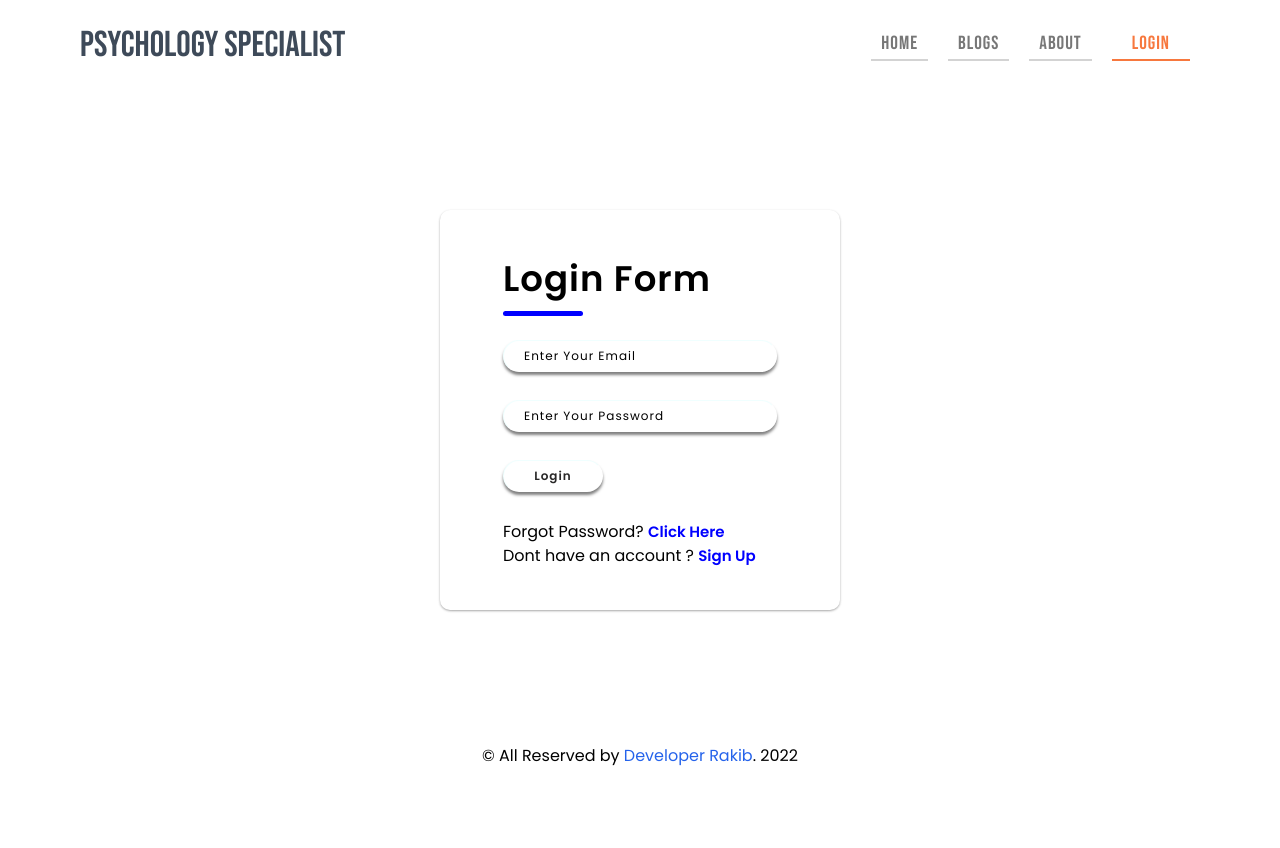
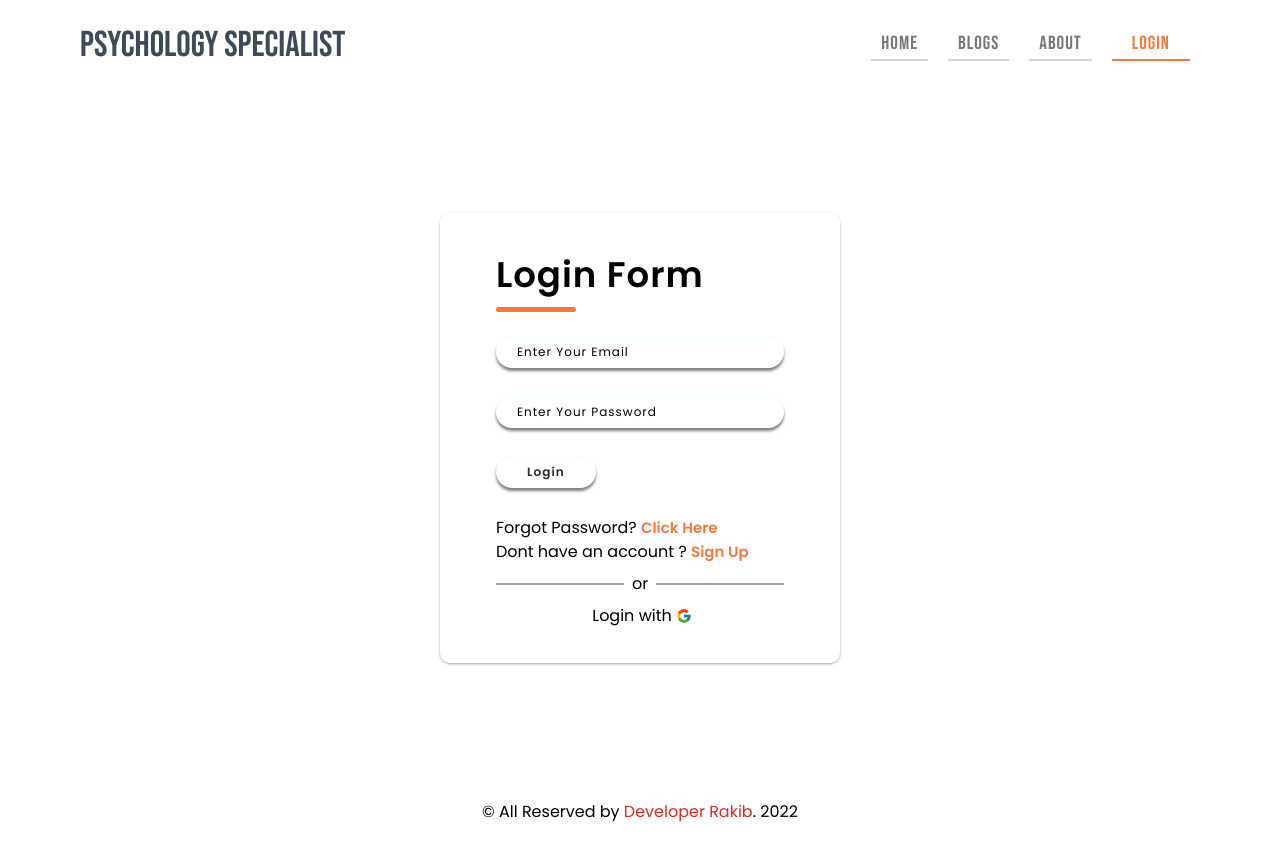
Before and after one commit to Developer-Rakib/Sara-Medical-Hall, a React (Create React App) app: page /login in a window 1280 px wide. Before the commit the page ends 800 px from the top, so only its background shows below. Built offline with nearby package versions, Linux system fonts and the light colour scheme; no server answers.

Commit message:
google sign in added

```diff
--- a/src/pages/Login/Login.css
+++ b/src/pages/Login/Login.css
@@ -3,7 +3,7 @@ img {
 }
 
 .SignIn-container {
-    height: 90vh;
+    height: 97vh;
     display: flex;
     justify-content: center;
     align-items: center;
@@ -13,7 +13,7 @@ img {
 
 .SignIn {
     width: 400px;
-    min-height: 400px;
+    min-height: 450px;
     background-color: rgba(255, 255, 255, 0.1);
     border-radius: 10px;
     display: flex;
@@ -42,7 +42,7 @@ img {
     bottom: -10px;
     height: 5px;
     width: 80px;
-    background-color: blue;
+    background-color: var(--primary-color);
     border-radius: 8px;
 }
 
@@ -88,21 +88,21 @@ img {
 }
 
 .form form input[type="submit"]:hover {
-    background-color: blue;
+    background-color: var(--primary-color);
     color: white;
 }
 
 
 .form p a,
 .forgot {
-    color: blue;
+    color: var(--primary-color);
     font-weight: 600;
     font-size: 15px;
 }
 
 .form p a:hover,
 .forgot:hover {
-    color: rgb(10, 10, 139);
+    color: rgb(216, 69, 15);
 }
 
 .error {
--- a/src/pages/Login/Login.js
+++ b/src/pages/Login/Login.js
@@ -6,6 +6,7 @@ import { Link, useLocation, useNavigate } from 'react-router-dom';
 import auth from '../../firebase.init';
 // import { auth } from '../../firebase.init';
 import Loading from '../SharedPage/Loading/Loading';
+import SocialLogin from '../SharedPage/SocialLogin/SocialLogin';
 import './Login.css';
 
 const Login = () => {
@@ -57,7 +58,7 @@ const Login = () => {
 
 
     const handleForgetPass = () => {
-        console.log(email.value);
+        // console.log(email.value);
         sendPasswordResetEmail(auth, email.value)
             .then(() => {
                 toast.success('Mail Sent!', { id: "signup" })
@@ -102,6 +103,7 @@ const Login = () => {
                         <p>Forgot Password? <button className='forgot' onClick={handleForgetPass}>Click Here</button></p>
                         <p>Dont have an account ? <Link to={"/signUp"}>Sign Up</Link></p>
                     </div>
+                    <SocialLogin></SocialLogin>
 
                 </div>
             </div>
--- a/src/pages/SharedPage/Footer/Footer.js
+++ b/src/pages/SharedPage/Footer/Footer.js
@@ -3,10 +3,9 @@ import React from 'react';
 const Footer = () => {
     let date = new Date()
     let year = date.getFullYear()
-    console.log(year);
     return (
         <div className='py-6'>
-            <p>	&copy; All Reserved by <a className='text-blue-600' href="https://github.com/Developer-Rakib" target="_blank">Developer Rakib</a>. {year}</p>
+            <p>	&copy; All Reserved by <a className='text-red-600' href="https://github.com/Developer-Rakib" target="_blank">Developer Rakib</a>. {year}</p>
         </div>
     );
 };
--- a/src/pages/SharedPage/Header/Header.css
+++ b/src/pages/SharedPage/Header/Header.css
@@ -38,9 +38,9 @@
 }
 
 .user {
-    position: absolute;
-    top: 19px;
-    right: 31px;
+    /* position: absolute;
+	top: 0px;
+	right: 6px; */
     font-family: 'Poppins', sans-serif;
 }
 
--- a/src/pages/SharedPage/Header/Header.js
+++ b/src/pages/SharedPage/Header/Header.js
@@ -24,19 +24,19 @@ const Header = () => {
     const navBtnHndle = () => {
         setToggle(!toggle)
     }
-    // const handleLogout = () => {
-    //     signOut(auth).then(() => {
-    //         toast.success('Logged Out!', { id: "logOut" })
-    //         navigat("/login")
+    const handleLogout = () => {
+        signOut(auth).then(() => {
+            toast.success('Logged Out!', { id: "logOut" })
+            navigat("/login")
 
-    //     }).catch((error) => {
-    //         console.log(error.message);
-    //     });
+        }).catch((error) => {
+            console.log(error.message);
+        });
 
-    // };
+    };
 
     return (
-        <div className='header-container sticky sm:pt-3 sm:pb-4  nav flex px-5 sm:px-20 justify-between items-center'>
+        <div className='header-container sticky sm:pt-3 sm:pb-4  nav flex px-5 sm:pr-20 sm:pl-20 justify-between items-center'>
             <div className="logo">
                 <h2 className="text-2xl sm:text-4xl sm:mt-3">Psychology specialist</h2>
             </div>
@@ -46,21 +46,24 @@ const Header = () => {
                     <NavLink className={({ isActive }) => (isActive ? 'activeColor' : 'navLink')} to={"/home"}>HOME</NavLink>
                     <NavLink className={({ isActive }) => (isActive ? 'activeColor' : 'navLink')} to={"/blog"}>BLOGS</NavLink>
                     <NavLink className={({ isActive }) => (isActive ? 'activeColor' : 'navLink')} to={"/about"}>ABOUT</NavLink>
-                    <NavLink className={({ isActive }) => (isActive ? 'activeColor' : 'navLink')} to={"/login"}>Login</NavLink>
+                    {user ?
+                        <div className="user flex items-center">
+                            <img src={user.photoURL ? user.photoURL : "https://www.pavilionweb.com/wp-content/uploads/2017/03/man-300x300.png"} alt="" />
+                            <p>{user?.displayName}</p>
+                            <button onClick={handleLogout}>LogOut</button>
+                        </div>
+                        :
+                        <NavLink className={({ isActive }) => (isActive ? 'activeColor' : 'navLink')} to={"/login"}>Login</NavLink>}
                 </ul>
                 {
                     // user &&
 
-                    // <div className="user flex items-center">
-                    //     <img src={user.photoURL ? user.photoURL : "https://www.pavilionweb.com/wp-content/uploads/2017/03/man-300x300.png"} alt="" />
-                    //     <p>{user?.displayName}</p>
-                    //     <button onClick={handleLogout}>LogOut</button>
-                    // </div>
+
 
                 }
             </nav>
         </div >
     );
-}
+};
 
 export default Header;
--- /dev/null
+++ b/src/pages/SharedPage/SocialLogin/SocialLogin.js
@@ -0,0 +1,65 @@
+import React, { useEffect } from 'react';
+import { useSignInWithGoogle } from 'react-firebase-hooks/auth';
+import toast from 'react-hot-toast';
+import { FcGoogle } from 'react-icons/fc'
+import { useNavigate } from 'react-router-dom';
+import auth from '../../../firebase.init';
+import Loading from '../Loading/Loading';
+
+
+const SocialLogin = () => {
+    const [signInWithGoogle, user, loading, error] = useSignInWithGoogle(auth);
+    const navigat = useNavigate()
+
+    useEffect(() => {
+        if (error) {
+            console.log(error.code);
+            switch (error.code) {
+                case "auth/popup-closed-by-user":
+                    toast.error('Login canceled by User!', { id: "social_login" })
+                    break;
+                case "invalid-email":
+                    toast.error('invalid-email!', { id: "social_login" })
+                    break;
+
+                default:
+                    toast.error('Somting is wrong', { id: "social_login" })
+                    break;
+            }
+        }
+    }, [error])
+
+    useEffect(() => {
+        if (user) {
+            console.log(user);
+            toast.success('SignUp Successfully!', { id: "social_login" })
+            navigat('/')
+        }
+    }, [user])
+
+
+    const handleGoogleSignin = () => {
+        signInWithGoogle()
+            .then(() => {
+
+            })
+
+    }
+
+
+    return (
+        <div>
+            <div className='flex justify-center items-center py-2'>
+                <div className='w-32 bg-gray-400' style={{ height: '2px' }}></div>
+                <p className='px-2'>or</p>
+                <div className='w-32 bg-gray-400' style={{ height: '2px' }}></div>
+            </div>
+            <div className='flex justify-center'>
+                <button onClick={handleGoogleSignin} className='flex items-center'> <span className="mx-1">Login with</span> <FcGoogle></FcGoogle></button>
+            </div>
+
+        </div>
+    );
+};
+
+export default SocialLogin;
--- a/src/pages/SignUp/SignUp.js
+++ b/src/pages/SignUp/SignUp.js
@@ -6,6 +6,7 @@ import { useCreateUserWithEmailAndPassword, useUpdateProfile } from 'react-fireb
 import Loading from '../SharedPage/Loading/Loading';
 import auth from '../../firebase.init';
 import { DisplyNameContext } from '../../App';
+import SocialLogin from '../SharedPage/SocialLogin/SocialLogin';
 
 const SignUp = () => {
     const [name, setName] = useState({ value: "", error: "" });
@@ -142,6 +143,7 @@ const SignUp = () => {
                             <p>You already have an account ? <Link to={"/login"}>Login</Link></p>
                         </form>
                     </div>
+                    <SocialLogin></SocialLogin>
 
                 </div>
             </div>
```
